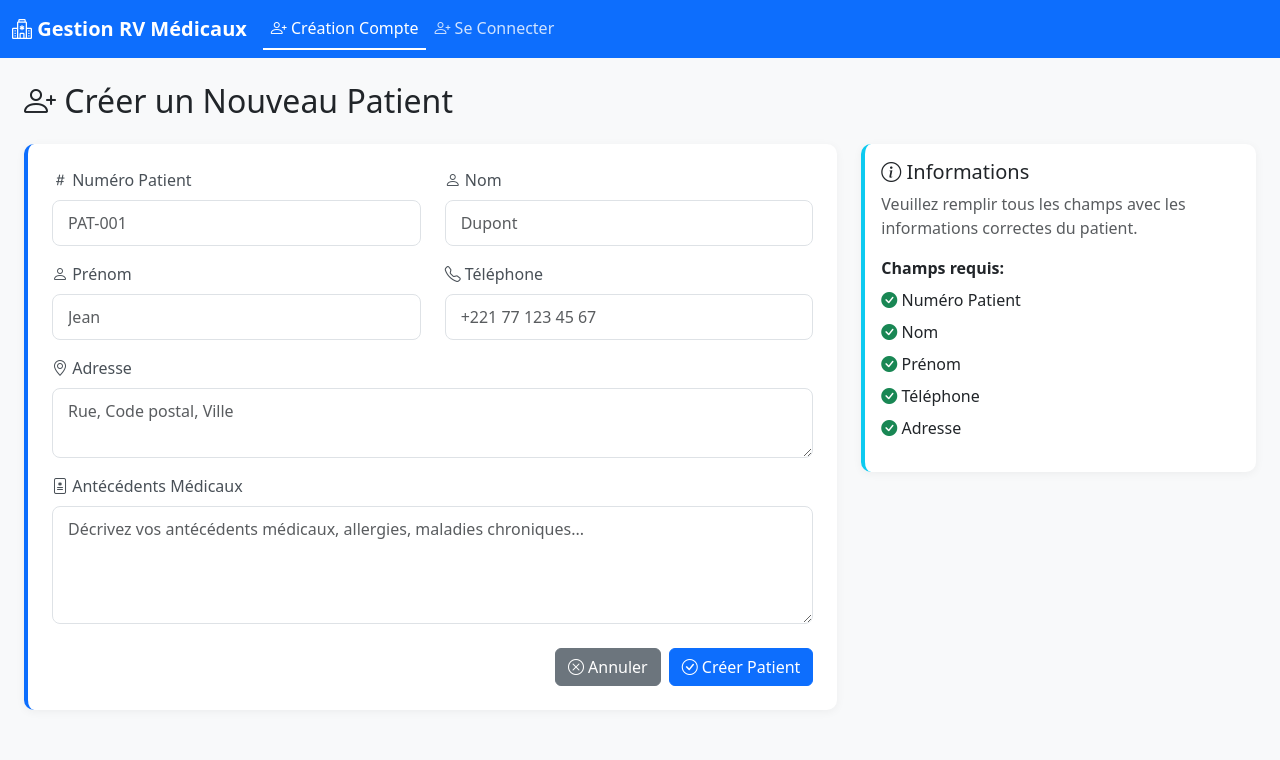
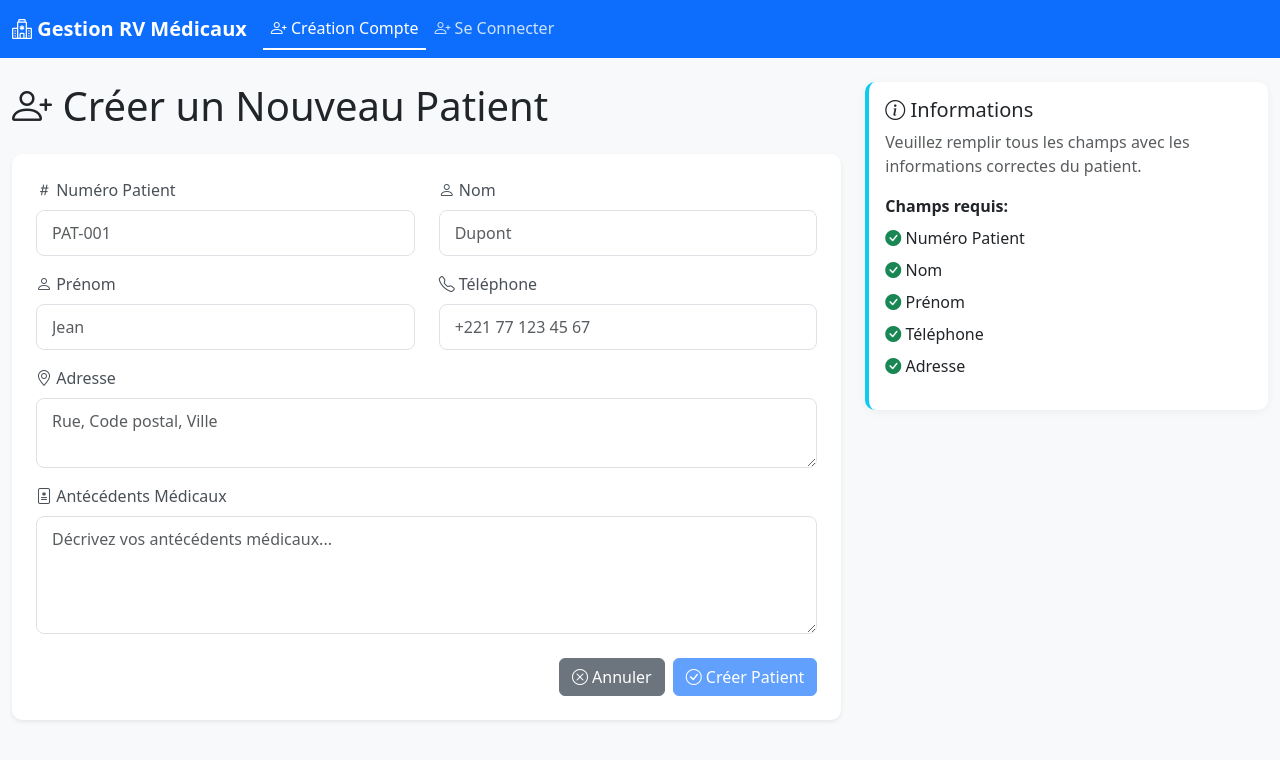
Before and after one commit to halima2406/gestion-rdv_Angular, an Angular app: page /public/create-patient in a window 1280 px wide. Shown: the top 760 px of the page. Built offline with nearby package versions, Linux system fonts and the light colour scheme.

Commit message:
Creation Patient

```diff
--- /dev/null
+++ b/src/app/core/services/patient.service.ts
@@ -0,0 +1,22 @@
+import { Injectable } from '@angular/core';
+import { PatientRequest } from '../models/patient.model';
+import { MOCK_PATIENTS } from '@mocks';
+
+@Injectable({
+  providedIn: 'root'
+})
+export class PatientService {
+
+  constructor() { }
+
+  createPatient(patientData: PatientRequest): void {
+    const newPatient = {
+      id: Math.floor(Math.random() * 1000),
+      ...patientData
+    };
+
+    MOCK_PATIENTS.push(newPatient);
+
+    console.log('Patient créé avec les données :', patientData);
+  }
+}
--- a/src/app/feacture/public/login/login.component.html
+++ b/src/app/feacture/public/login/login.component.html
@@ -15,23 +15,70 @@
         <h2 class="login-title">Se connecter</h2>
 
         <!-- Formulaire -->
-        <form #loginForm="ngForm" (ngSubmit)="onLogin()">
+        <form #FormCtrl="ngForm" (ngSubmit)="onLogin(FormCtrl)" >
 
             <div class="mb-3">
                 <label class="form-label">Login</label>
-                <input type="text" class="form-control" placeholder="Email ou nom d'utilisateur" [(ngModel)]="userLogin.email" name="userLogin">
+
+                <input type="email" class="form-control"
+                placeholder="Email ou nom d'utilisateur"
+                [(ngModel)]="userLogin.email"
+                #emailCtrl="ngModel"
+                name="email"
+                required
+                email
+                [ngClass]="{'is-invalid': isFieldInvalid('email', FormCtrl),
+                            'is-valid': isFieldInvalid('email', FormCtrl)}"
+                    >
+
+
+                @if (isFieldInvalid('email', FormCtrl)) {
+                    @if (emailCtrl.errors?.['required']) {
+                        <div class="text-danger small mt-1">
+                            Le login est requis.
+                        </div>
+                    }
+                    @if (emailCtrl.errors?.['email']) {
+                        <div class="text-danger small mt-1">
+                            Le login doit être un email valide.
+                        </div>
+                    }
+                }
             </div>
 
             <div class="mb-3">
                 <label class="form-label">Mot de passe</label>
-                <input type="password" class="form-control" placeholder="Mot de passe" [(ngModel)]="userLogin.password" name="userLogin">
+                <input type="password" class="form-control"
+                placeholder="Mot de passe"
+                [(ngModel)]="userLogin.password"
+                #passwordCtrl="ngModel"
+                minlength="6"
+                name="password"
+                required
+                [class.is-invalid]="isFieldInvalid('password', FormCtrl)">
+                @if (isFieldInvalid('password', FormCtrl)) {
+
+                    @if (passwordCtrl.errors?.['required']) {
+                      <div class="text-danger small mt-1">
+                        Le mot de passe est requis.
+                      </div>
+                    }
+                    @if (passwordCtrl.errors?.['minlength']) {
+                      <div class="text-danger small mt-1">
+                        Le mot de passe doit contenir au moins 6 caractères.
+                      </div>
+                    }
+                  }
             </div>
 
             <div class="text-end mb-3">
                 <a class="forgot-link">Mot de passe oublié?</a>
             </div>
 
-            <button type="submit" class="btn btn-primary w-100">Se connecter</button>
+            <button type="submit"
+            class="btn btn-primary w-100"
+            [disabled]="FormCtrl.invalid"
+            >Se connecter</button>
         </form>
 
         <!-- Lien inscription -->
--- a/src/app/feacture/public/login/login.component.ts
+++ b/src/app/feacture/public/login/login.component.ts
@@ -1,9 +1,10 @@
-import { Component } from '@angular/core';
+import { Component, NgModule } from '@angular/core';
 import { SecurityService } from '../../../core/services/security.service';
 import { UserLoginRequest } from '../../../core/models/user.model';
 import { FormsModule } from '@angular/forms';
-import { CommonModule, JsonPipe } from '@angular/common';
+import { CommonModule} from '@angular/common';
 import { Router } from '@angular/router';
+import { NgForm } from '@angular/forms';
 
 @Component({
   selector: 'app-login',
@@ -14,16 +15,23 @@ import { Router } from '@angular/router';
 export class LoginComponent {
 
   userLogin : UserLoginRequest = {
-    email:"halima@gmail.com",
+    email:"",
     password:""
   };
+
+  errorMessage : string = "";
 
   constructor(private securityService: SecurityService, private router : Router ) { }
 
 
-  onLogin(){
+  onLogin(formCtrl:NgForm):void{
 
     //alert("Login attemptes" + JSON.stringify(this.userLogin));
+
+    if(formCtrl.invalid){
+      this.errorMessage = "Veuillez remplir correctement le formulaire.";
+      return;
+    }
 
 
     const LoginResult=this.securityService.login(this.userLogin);
@@ -35,4 +43,9 @@ export class LoginComponent {
     }
   }
 
+  isFieldInvalid(fieldName:string,formCtrl:NgForm):boolean{
+    const fieldCtrl = formCtrl?.controls[fieldName];
+    return !!(fieldCtrl && fieldCtrl.invalid && (fieldCtrl.dirty || fieldCtrl.touched));
+  }
+
 }
--- a/src/app/feacture/public/patient/patient.component.html
+++ b/src/app/feacture/public/patient/patient.component.html
@@ -1,93 +1,118 @@
-<!-- Contenu principal -->
-<div class="container-fluid py-4 px-4">
+<div class="container-fluid py-4">
+    <div class="row">
+        <div class="col-md-8">
+            <h1 class="mb-4"><i class="bi bi-person-plus"></i> Créer un Nouveau Patient</h1>
 
-    <!-- Titre -->
-    <h2 class="mb-4"><i class="bi bi-person-plus"></i> Créer un Nouveau Patient</h2>
+            <div class="card border-0 shadow-sm">
+                <div class="card-body p-4">
+                    <form id="patientForm" [formGroup]="patientForm" (ngSubmit)="onSubmit()">
+
+                        @if(submitted) {
+                            <div class="alert alert-success mb-3">
+                                Patient créé avec succès !
+                            </div>
+                        }
 
                         <div class="row">
-        <!-- Formulaire -->
-        <div class="col-lg-8 mb-4">
-            <div class="card border-start border-primary border-4">
-                <div class="card-body p-4">
-
-                    <!-- Ligne 1: Numéro Patient et Nom -->
-                    <div class="row mb-3">
-                        <div class="col-md-6 mb-3 mb-md-0">
-                            <label class="form-label"><i class="bi bi-hash"></i> Numéro Patient</label>
-                            <input type="text" class="form-control" placeholder="PAT-001">
+                            <div class="col-md-6 mb-3">
+                                <label for="numero" class="form-label"><i class="bi bi-hash"></i> Numéro Patient</label>
+                                <input type="text" class="form-control" id="numero" placeholder="PAT-001"
+                                    formControlName="numero"
+                                    [ngClass]="{'is-invalid': isFieldInvalid('numero'), 'is-valid': isFieldValid('numero')}">
+                                @if(isFieldInvalid('numero')) {
+                                    @if (f['numero']?.errors?.['required']) {
+                                        <div class="text-danger small mt-1">Le numéro patient est requis.</div>
+                                    }
+                                    @if (f['numero']?.errors?.['minlength']) {
+                                        <div class="text-danger small mt-1">Le numéro patient doit contenir au moins 5 caractères.</div>
+                                    }
+                                }
                             </div>
-                        <div class="col-md-6">
-                            <label class="form-label"><i class="bi bi-person"></i> Nom</label>
-                            <input type="text" class="form-control" placeholder="Dupont">
+                            <div class="col-md-6 mb-3">
+                                <label for="nom" class="form-label"><i class="bi bi-person"></i> Nom</label>
+                                <input type="text" class="form-control" id="nom" placeholder="Dupont"
+                                    formControlName="nom"
+                                    [ngClass]="{'is-invalid': isFieldInvalid('nom'), 'is-valid': isFieldValid('nom')}">
+                                @if(isFieldInvalid('nom')) {
+                                    @if (f['nom']?.errors?.['required']) {
+                                        <div class="text-danger small mt-1">Le nom est requis.</div>
+                                    }
+                                }
                             </div>
                         </div>
 
-                    <!-- Ligne 2: Prénom et Téléphone -->
-                    <div class="row mb-3">
-                        <div class="col-md-6 mb-3 mb-md-0">
-                            <label class="form-label"><i class="bi bi-person"></i> Prénom</label>
-                            <input type="text" class="form-control" placeholder="Jean">
+                        <div class="row">
+                            <div class="col-md-6 mb-3">
+                                <label for="prenom" class="form-label"><i class="bi bi-person"></i> Prénom</label>
+                                <input type="text" class="form-control" id="prenom" placeholder="Jean"
+                                    formControlName="prenom"
+                                    [ngClass]="{'is-invalid': isFieldInvalid('prenom'), 'is-valid': isFieldValid('prenom')}">
+                                @if(isFieldInvalid('prenom')) {
+                                    @if (f['prenom']?.errors?.['required']) {
+                                        <div class="text-danger small mt-1">Le prénom est requis.</div>
+                                    }
+                                }
                             </div>
-                        <div class="col-md-6">
-                            <label class="form-label"><i class="bi bi-telephone"></i> Téléphone</label>
-                            <input type="tel" class="form-control" placeholder="+221 77 123 45 67">
+                            <div class="col-md-6 mb-3">
+                                <label for="tel" class="form-label"><i class="bi bi-telephone"></i> Téléphone</label>
+                                <input type="tel" class="form-control" id="tel" placeholder="+221 77 123 45 67"
+                                    formControlName="telephone"
+                                    [ngClass]="{'is-invalid': isFieldInvalid('telephone'), 'is-valid': isFieldValid('telephone')}">
+                                @if(isFieldInvalid('telephone')) {
+                                    @if (f['telephone']?.errors?.['required']) {
+                                        <div class="text-danger small mt-1">Le téléphone est requis.</div>
+                                    }
+                                }
                             </div>
                         </div>
 
-                    <!-- Adresse -->
                         <div class="mb-3">
-                        <label class="form-label"><i class="bi bi-geo-alt"></i> Adresse</label>
-                        <textarea class="form-control" rows="2" placeholder="Rue, Code postal, Ville"></textarea>
+                            <label for="adresse" class="form-label"><i class="bi bi-geo-alt"></i> Adresse</label>
+                            <textarea class="form-control" id="adresse" formControlName="adresse" rows="2"
+                                placeholder="Rue, Code postal, Ville"
+                                [ngClass]="{'is-invalid': isFieldInvalid('adresse'), 'is-valid': isFieldValid('adresse')}"></textarea>
+                            @if(isFieldInvalid('adresse')) {
+                                @if (f['adresse']?.errors?.['required']) {
+                                    <div class="text-danger small mt-1">L'adresse est requise.</div>
+                                }
+                            }
                         </div>
 
-                    <!-- Antécédents Médicaux -->
                         <div class="mb-4">
-                        <label class="form-label"><i class="bi bi-file-medical"></i> Antécédents Médicaux</label>
-                        <textarea class="form-control" rows="4" placeholder="Décrivez vos antécédents médicaux, allergies, maladies chroniques..."></textarea>
+                            <label for="antecedents" class="form-label"><i class="bi bi-file-medical"></i> Antécédents Médicaux</label>
+                            <textarea class="form-control" id="antecedents" formControlName="antecedents" rows="4" placeholder="Décrivez vos antécédents médicaux..."></textarea>
                         </div>
 
-                    <!-- Boutons -->
                         <div class="d-flex justify-content-end gap-2">
-                        <button class="btn btn-secondary">
+                            <button type="button" class="btn btn-secondary" (click)="onReset()">
                                 <i class="bi bi-x-circle"></i> Annuler
                             </button>
-                        <button class="btn btn-primary">
+                            <button type="submit" class="btn btn-primary" [disabled]="patientForm.invalid">
                                 <i class="bi bi-check-circle"></i> Créer Patient
                             </button>
                         </div>
 
+                    </form>
                 </div>
             </div>
         </div>
 
-        <!-- Sidebar Informations -->
+        <!-- Sidebar -->
         <div class="col-lg-4">
             <div class="card border-start border-info border-4">
                 <div class="card-body">
                     <h5 class="card-title"><i class="bi bi-info-circle"></i> Informations</h5>
                     <p class="text-muted">Veuillez remplir tous les champs avec les informations correctes du patient.</p>
-
                     <p class="fw-bold mb-2">Champs requis:</p>
                     <ul class="list-unstyled">
-                        <li class="mb-2">
-                            <i class="bi bi-check-circle-fill text-success"></i> Numéro Patient
-                        </li>
-                        <li class="mb-2">
-                            <i class="bi bi-check-circle-fill text-success"></i> Nom
-                        </li>
-                        <li class="mb-2">
-                            <i class="bi bi-check-circle-fill text-success"></i> Prénom
-                        </li>
-                        <li class="mb-2">
-                            <i class="bi bi-check-circle-fill text-success"></i> Téléphone
-                        </li>
-                        <li class="mb-2">
-                            <i class="bi bi-check-circle-fill text-success"></i> Adresse
-                        </li>
+                        <li class="mb-2"><i class="bi bi-check-circle-fill text-success"></i> Numéro Patient</li>
+                        <li class="mb-2"><i class="bi bi-check-circle-fill text-success"></i> Nom</li>
+                        <li class="mb-2"><i class="bi bi-check-circle-fill text-success"></i> Prénom</li>
+                        <li class="mb-2"><i class="bi bi-check-circle-fill text-success"></i> Téléphone</li>
+                        <li class="mb-2"><i class="bi bi-check-circle-fill text-success"></i> Adresse</li>
                     </ul>
                 </div>
             </div>
         </div>
     </div>
-
 </div>
--- a/src/app/feacture/public/patient/patient.component.ts
+++ b/src/app/feacture/public/patient/patient.component.ts
@@ -1,11 +1,60 @@
 import { Component } from '@angular/core';
+import { RouterLink } from '@angular/router';
+import { FormControl } from '@angular/forms';
+import { CommonModule } from '@angular/common';
+import { PatientRequest } from '../../../core/models/patient.model';
+import { FormBuilder, FormGroup, ReactiveFormsModule, Validators } from '@angular/forms';
+import { PatientService } from '../../../core/services/patient.service';
 
 @Component({
   selector: 'app-patient',
-  imports: [PatientComponent],
+  imports: [ReactiveFormsModule,CommonModule],
   templateUrl: './patient.component.html',
   styleUrl: './patient.component.css'
 })
 export class PatientComponent {
 
+  patientForm: FormGroup;
+  submitted = false;
+
+
+  constructor(private fb: FormBuilder,private patientService: PatientService) {
+    this.patientForm = this.fb.group({
+      numero: new FormControl('', [Validators.required, Validators.minLength(5)]),
+      nom: ['', [Validators.required]],
+      prenom: ['', [Validators.required]],
+      adresse: ['', [Validators.required]],
+      telephone: ['', [Validators.required]],
+      antecedents: ['']
+    });
+  }
+
+  get f() {
+    return this.patientForm.controls;
+  }
+
+  onSubmit(): void {
+    if (this.patientForm.valid) {
+      this.submitted = true;
+
+      const patientData: PatientRequest = this.patientForm.value;
+      this.patientService.createPatient(patientData);
+    }
+  }
+
+  isFieldValid(fieldName: string): boolean {
+    const fieldCtrl = this.patientForm.get(fieldName);
+    return !!(fieldCtrl && fieldCtrl.valid && (fieldCtrl.dirty || fieldCtrl.touched));
+  }
+
+  isFieldInvalid(fieldName: string): boolean {
+    const fieldCtrl = this.patientForm.get(fieldName);
+    return !!(fieldCtrl && fieldCtrl.invalid && (fieldCtrl.dirty || fieldCtrl.touched));
+  }
+
+  onReset(): void {
+    this.patientForm.reset();
+  }
+
+
 }
--- a/src/app/mocks/index.ts
+++ b/src/app/mocks/index.ts
@@ -1,2 +1,3 @@
-export * from './user.mock';
+export * from './user.login.mock';
 export * from './demande.mocks';
+export * from './patient.mock';
--- /dev/null
+++ b/src/app/mocks/patient.mock.ts
@@ -0,0 +1,31 @@
+import { PatientModel } from '../core/models/patient.model';
+
+export const MOCK_PATIENTS: PatientModel[] = [
+  {
+    id: 1,
+    numero: 'P001',
+    nom: 'Diallo',
+    prenom: 'Fatou',
+    telephone: '+221 77 123 45 67',
+    adresse: '123 Rue de la Paix, Dakar',
+    antecedents: 'Allergie aux pénicillines, asthme'
+  },
+  {
+    id: 2,
+    numero: 'P002',
+    nom: 'Sarr',
+    prenom: 'Awa',
+    telephone: '+221 77 987 65 43',
+    adresse: '456 Avenue des Fleurs, Dakar',
+    antecedents: 'Diabète de type 2, hypertension'
+  },
+  {
+    id: 3,
+    numero: 'P003',
+    nom: 'Diop',
+    prenom: 'Mamadou',
+    telephone: '+221 77 555 55 55',
+    adresse: '789 Boulevard de la Liberté, Dakar',
+    antecedents: 'Aucun antécédent médical connu'
+  }
+];
```
Also changed, not shown: src/app/core/models/patient.model.ts (added, +11 -0 lines), src/app/mocks/user.login.mock.ts (renamed from src/app/mocks/user.mock.ts), 1 other file (tests, documents, lock files or other folders). Lines whose indentation alone changed are shown as unchanged.
